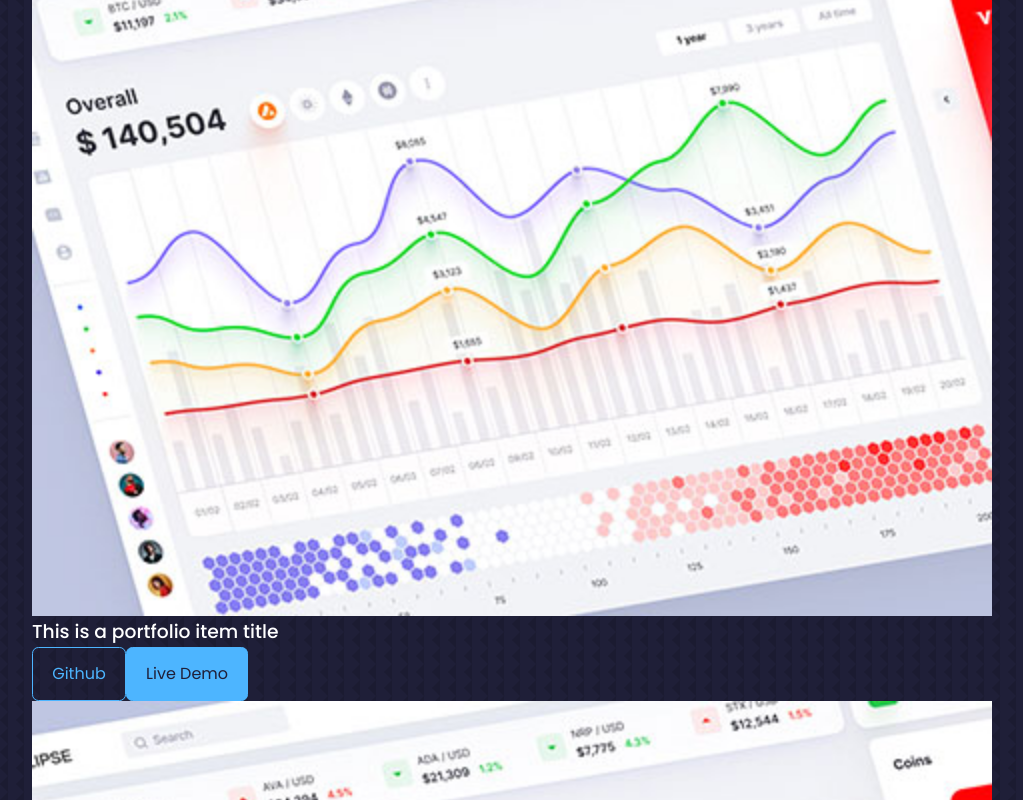
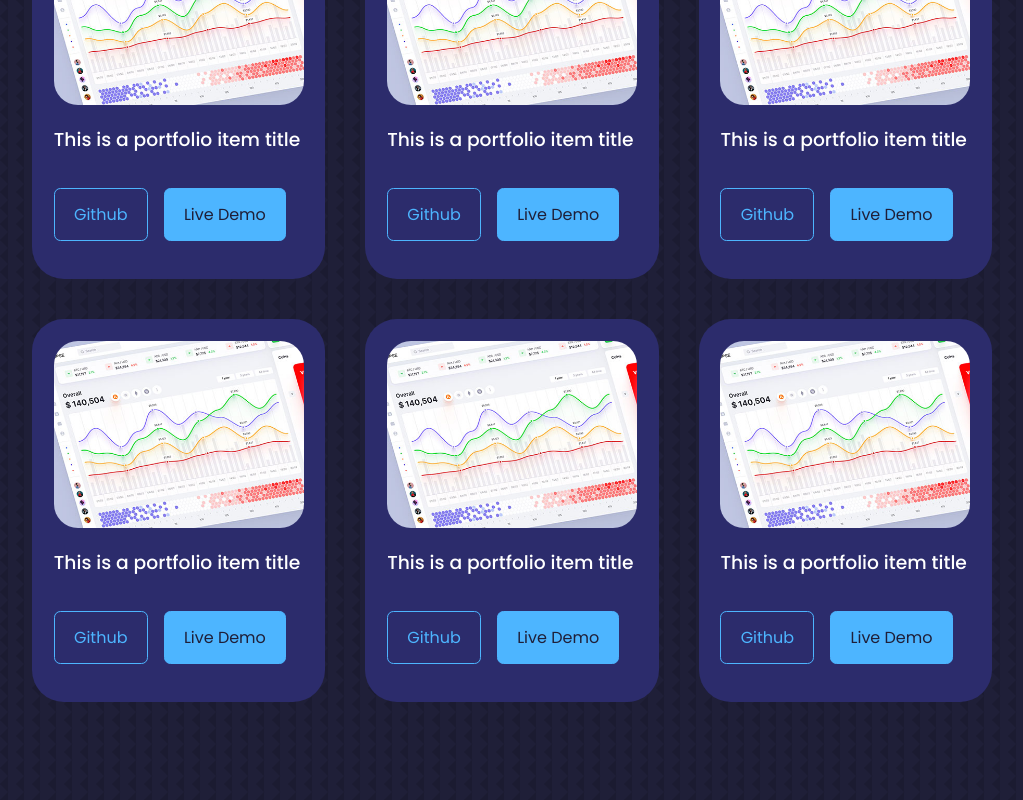
Before and after one commit to xrpq/react-portfolio-website-og, a React (Create React App) app: page / in a window 1280 px wide. Shown: the part 2360-3160 px from the top of the page, without its empty margins (128-1151 px from the left). Built offline with nearby package versions, Linux system fonts and the light colour scheme.

Commit message:
portfolio jsx and css

```diff
--- a/src/components/portfolio/portfolio.css
+++ b/src/components/portfolio/portfolio.css
@@ -0,0 +1,34 @@
+.portfolio__container {
+    display: grid;
+    grid-template-columns: repeat(3,1fr);
+    gap: 2.5rem;
+
+}
+
+.portfolio__item {
+    background: var(--coloe-bg-variant);
+    padding: 1.3rem;
+    border-radius: 2rem;
+    border: 1px solid transparent;
+    transition: var(--transition);
+}
+
+.portfolio__item:hover {
+    border-color: var(--color-primary-variant);
+    background: transparent;
+}
+
+.portfolio__item-image {
+    border-radius: 1.5rem;
+    overflow: hidden;
+}
+
+.portfolio__item h3 {
+    margin:1.2rem 0 2rem;
+}
+
+.portfolio__item-cta {
+    display: flex;
+    gap: 1rem;
+    margin-bottom: 1rem;
+}
--- a/src/components/portfolio/portfolio.jsx
+++ b/src/components/portfolio/portfolio.jsx
@@ -19,62 +19,65 @@ const portfolio = () => {
             <img src={IMG1} alt="" />
           </div>
           <h3>This is a portfolio item title</h3>
+          <div className="portfolio__item-cta">
             <a href="https://github.com" className='btn'> Github</a>
             <a href="https://dribbble.com/alien_pixels" className='btn btn-primary' target='_blank'>Live Demo</a>
+          </div>
         </article>
-
-
 
         <article className='portfolio__item'>
           <div className='portfolio__item-image'>
             <img src={IMG1} alt="" />
           </div>
           <h3>This is a portfolio item title</h3>
+          <div className="portfolio__item-cta">
             <a href="https://github.com" className='btn'> Github</a>
             <a href="https://dribbble.com/alien_pixels" className='btn btn-primary' target='_blank'>Live Demo</a>
+          </div>
         </article>
-
 
         <article className='portfolio__item'>
           <div className='portfolio__item-image'>
             <img src={IMG1} alt="" />
           </div>
           <h3>This is a portfolio item title</h3>
+          <div className="portfolio__item-cta">
             <a href="https://github.com" className='btn'> Github</a>
             <a href="https://dribbble.com/alien_pixels" className='btn btn-primary' target='_blank'>Live Demo</a>
+          </div>
         </article>
-
-
 
         <article className='portfolio__item'>
           <div className='portfolio__item-image'>
             <img src={IMG1} alt="" />
           </div>
           <h3>This is a portfolio item title</h3>
+          <div className="portfolio__item-cta">
             <a href="https://github.com" className='btn'> Github</a>
             <a href="https://dribbble.com/alien_pixels" className='btn btn-primary' target='_blank'>Live Demo</a>
+          </div>
         </article>
-
-
 
         <article className='portfolio__item'>
           <div className='portfolio__item-image'>
             <img src={IMG1} alt="" />
           </div>
           <h3>This is a portfolio item title</h3>
+          <div className="portfolio__item-cta">
             <a href="https://github.com" className='btn'> Github</a>
             <a href="https://dribbble.com/alien_pixels" className='btn btn-primary' target='_blank'>Live Demo</a>
+          </div>
         </article>
-
-
 
         <article className='portfolio__item'>
           <div className='portfolio__item-image'>
             <img src={IMG1} alt="" />
           </div>
           <h3>This is a portfolio item title</h3>
+          <div className="portfolio__item-cta">
             <a href="https://github.com" className='btn'> Github</a>
             <a href="https://dribbble.com/alien_pixels" className='btn btn-primary' target='_blank'>Live Demo</a>
+          </div>
         </article>
       </div>
     </section>
```
Lines whose indentation alone changed are shown as unchanged.
